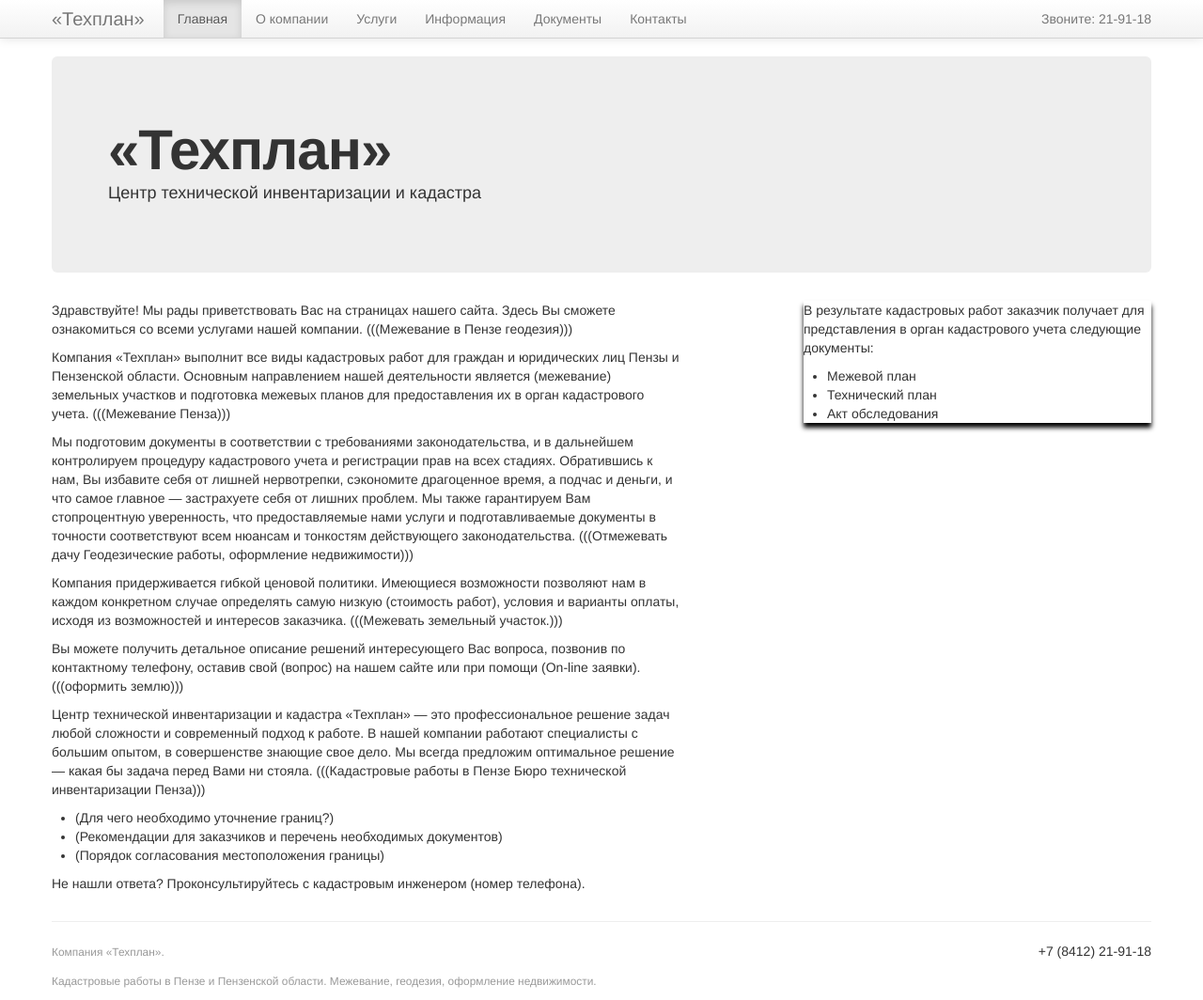
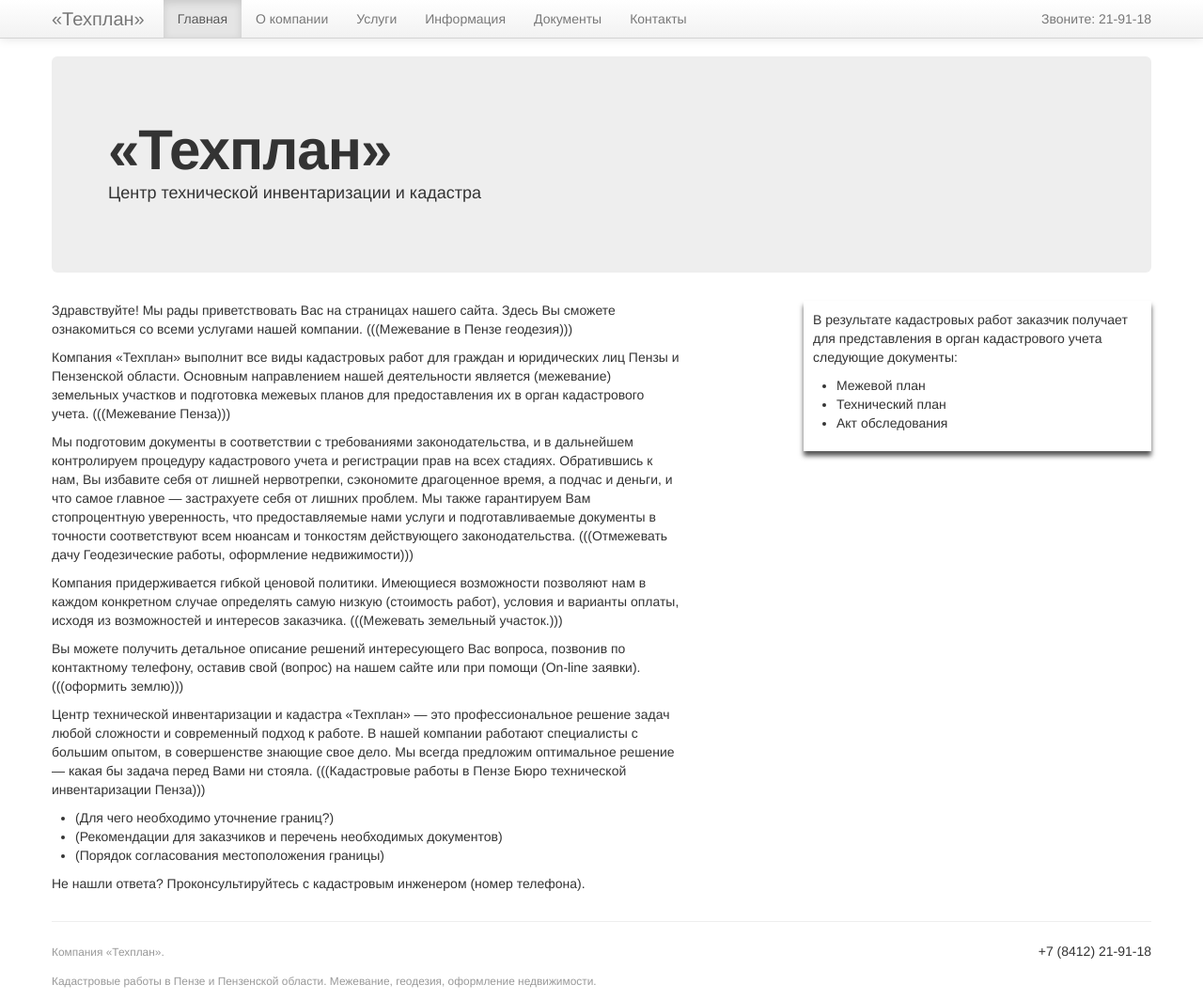
Before and after one commit to m1kc/m1kc.github.com, a Jekyll site: the page built from tehplan/index.md, in a window 1280 px wide and 1064 px high. Shown: the whole window at 94% size. Built offline with Jekyll 4.4.1, drawn with Linux system fonts in a browser that asks for light colours; Markdown is read by kramdown in place of the engine named in the settings.

Commit message:
Tehplan.

```diff
--- a/_layouts/default.html
+++ b/_layouts/default.html
@@ -53,7 +53,7 @@
 					{{ content }}
 				</div>
 				<div class="span4 offset1">
-					<div style="box-shadow: 0 5px 5px black;">
+					<div style="box-shadow: 0 5px 5px #555; padding: 10px;">
 						<p>В результате кадастровых работ заказчик получает для представления в орган кадастрового учета следующие документы:</p>
 						<ul>
 							<li>Межевой план</li>
```
